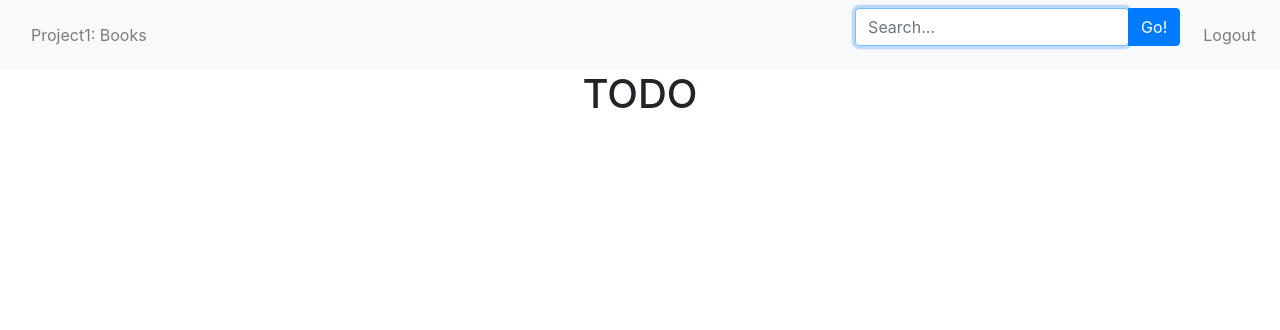
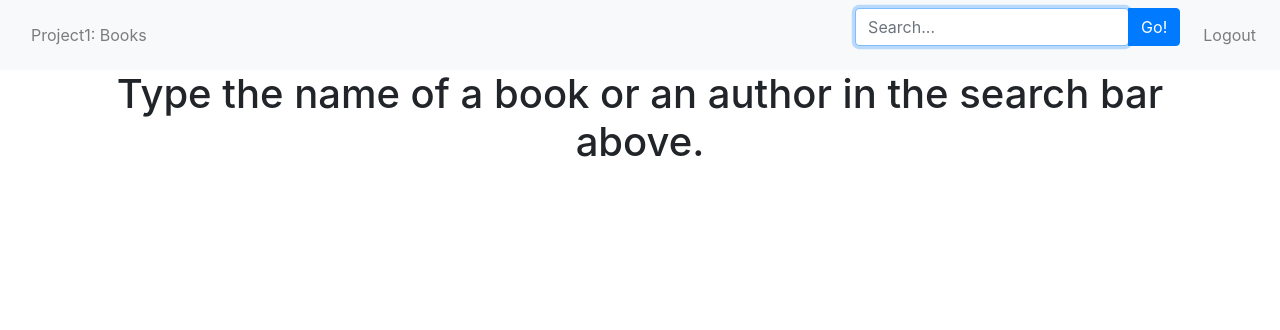
Before and after one commit to Faaab/cs50w-project1, a Flask app: page /loginhome in a window 1280 px wide. Shown: the top 330 px of the page. Run offline with Flask 2, Linux system fonts and the light colour scheme; the visitor is signed in with stand-in values (Sample User, id 1); some libraries are stand-ins or nearby versions.

Commit message:
Added user instructions

```diff
--- a/templates/loginhome.html
+++ b/templates/loginhome.html
@@ -2,6 +2,6 @@
 
 {% block body %}
   <center>
-    <h1>TODO</h1>
+    <h1>Type the name of a book or an author in the search bar above.</h1>
   </center>
 {% endblock %}
```
